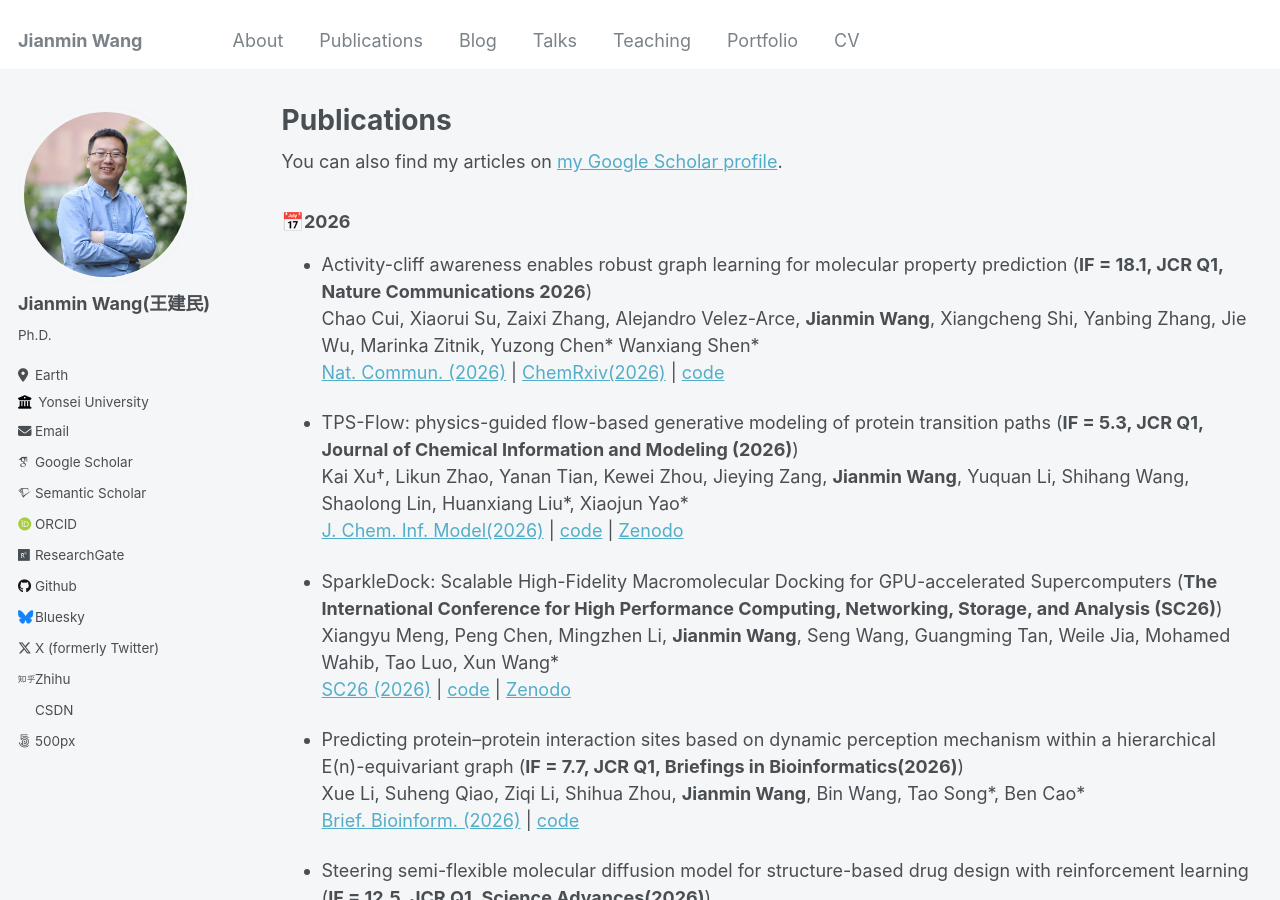
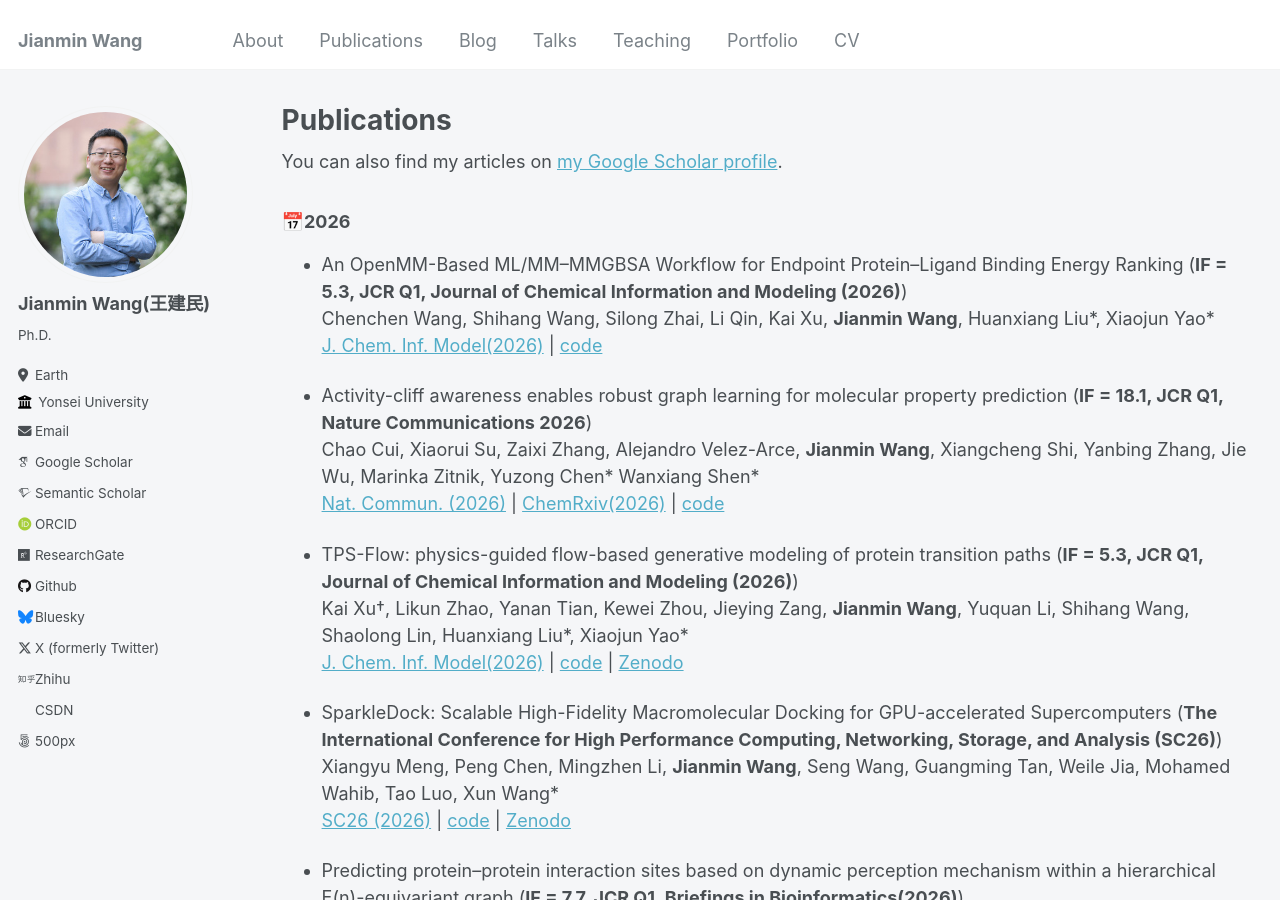
Before and after one commit to Jianmin2drugai/Jianmin2drugai.github.io, a Jekyll site: the page built from _pages/publications.md, in a window 1280 px wide and 900 px high. Built offline with Jekyll 4.4.1, drawn with Linux system fonts in a browser that asks for light colours; some web fonts are replaced.

Commit message:
Update publications.md

```diff
--- a/_pages/publications.md
+++ b/_pages/publications.md
@@ -16,6 +16,10 @@ author_profile: true
 {% endfor %}
 
 ### &#x1F4C5;2026
+
+*   An OpenMM-Based ML/MM–MMGBSA Workflow for Endpoint Protein–Ligand Binding Energy Ranking (**IF = 5.3, JCR Q1, Journal of Chemical Information and Modeling (2026)**)
+    Chenchen Wang, Shihang Wang, Silong Zhai, Li Qin, Kai Xu, **Jianmin Wang**, Huanxiang Liu\*, Xiaojun Yao\*
+    [J. Chem. Inf. Model(2026)](https://github.com/ChenchenWang-AIDD/mlmm-gbsa) | [code](https://github.com/ChenchenWang-AIDD/mlmm-gbsa)
 
 *   Activity-cliff awareness enables robust graph learning for molecular property prediction (**IF = 18.1, JCR Q1, Nature Communications 2026**)
     Chao Cui, Xiaorui Su, Zaixi Zhang, Alejandro Velez-Arce, **Jianmin Wang**, Xiangcheng Shi, Yanbing Zhang, Jie Wu, Marinka Zitnik, Yuzong Chen\* Wanxiang Shen\*
```
